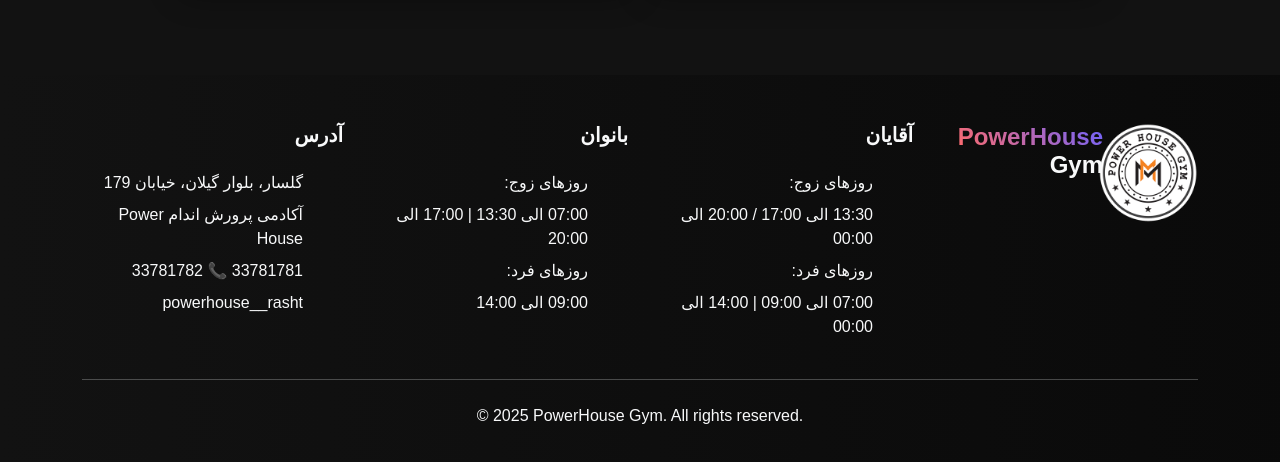
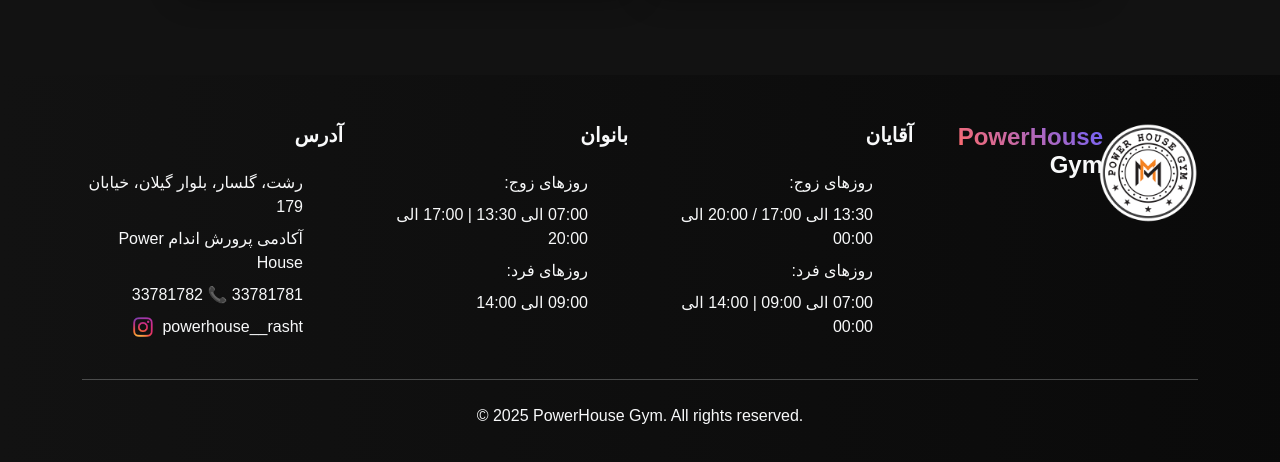
Before and after one commit to DaneshJoy/powerhouse_landing, a plain HTML site: page index.html in a window 1280 px wide. Shown: the part 2176-2638 px from the top of the page. Drawn offline with nearby package versions, Linux system fonts and the light colour scheme; placeholder pictures from the web are drawn by us.

Commit message:
release 2025-03-25

```diff
--- a/index.html
+++ b/index.html
@@ -272,10 +272,14 @@
                 <div class="col-lg-3">
                     <h5 class="fw-bold mb-4">آدرس</h5>
                     <ul class="list-unstyled">
-                        <li class="mb-2">گلسار، بلوار گیلان، خیابان 179</li>
+                        <li class="mb-2">رشت، گلسار، بلوار گیلان، خیابان 179</li>
                         <li class="mb-2">آکادمی پرورش اندام Power House</li>
                         <li class="mb-2">33781781 📞 33781782</li>
-                        <li class="mb-2">powerhouse__rasht</li>
+                        <li class="mb-2">
+                            <a class="text-light text-decoration-none" href="https://www.instagram.com/powerhouse__rasht" target="_blank" rel="noopener noreferrer">powerhouse__rasht</a>
+                            <img src="static/img/instagram.png" alt="Instagram Logo" style="width: 20px; height: 20px; margin-right: 5px;">
+                        </li>
+
                     </ul>
                 </div>
             </div>
```
Also changed, not shown: static/img/instagram.png (added).
